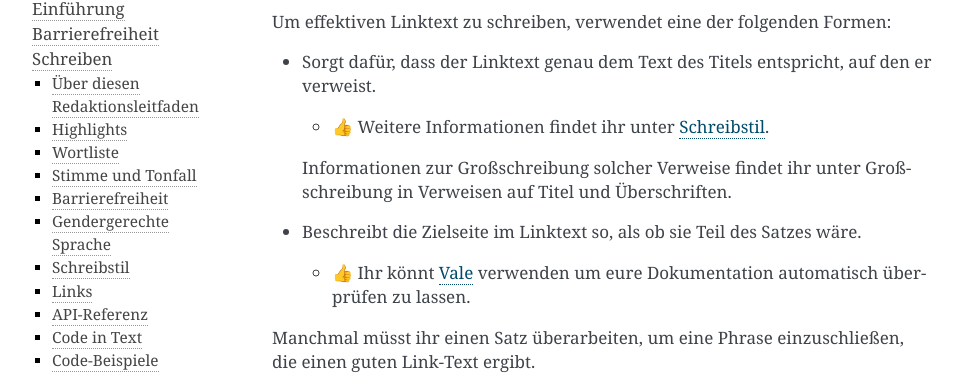
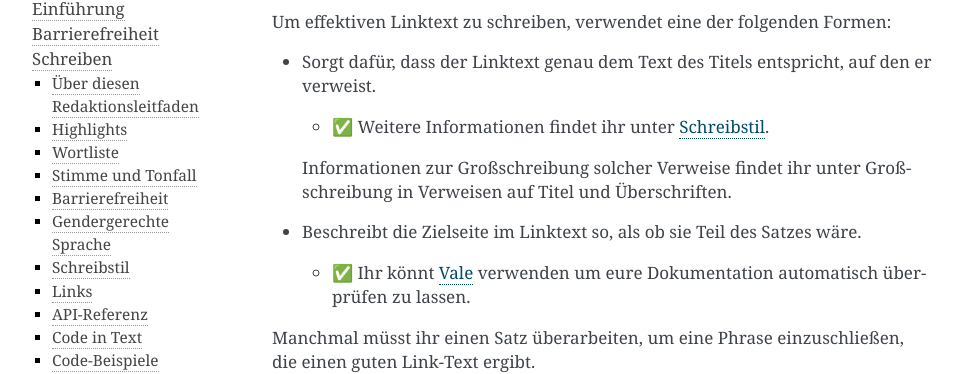
Before and after one commit to cusyio/cusy-design-system, a Sphinx documentation site: the page built from docs/writing/link-text.rst, in a window 1280 px wide and 900 px high. Shown: the part 366-740 px from the top of the window, without its empty margins (148-1111 px from the left). Built offline with Sphinx 7.4.7, drawn with Linux system fonts in a browser that asks for light colours.

Commit message:
Change signs for do and don’ts

```diff
--- a/docs/writing/link-text.rst
+++ b/docs/writing/link-text.rst
@@ -18,14 +18,14 @@
 * Sorgt dafür, dass der Linktext genau dem Text des Titels entspricht, auf den
   er verweist.
 
-  * 👍 Weitere Informationen findet ihr unter :doc:`Schreibstil <writing-style>`.
+  * ✅ Weitere Informationen findet ihr unter :doc:`Schreibstil <writing-style>`.
 
   Informationen zur Großschreibung solcher Verweise findet ihr unter
   Großschreibung in Verweisen auf Titel und Überschriften.
 
 * Beschreibt die Zielseite im Linktext so, als ob sie Teil des Satzes wäre.
 
-  * 👍 Ihr könnt :ref:`vale` verwenden um eure Dokumentation automatisch
+  * ✅ Ihr könnt :ref:`vale` verwenden um eure Dokumentation automatisch
     überprüfen zu lassen.
 
 Manchmal müsst ihr einen Satz überarbeiten, um eine Phrase einzuschließen, die
@@ -107,9 +107,9 @@
 Links zu  Dateien
 -----------------
 
-* 👎 `WebAIM Quick Reference
+* ❌ `WebAIM Quick Reference
   <https://webaim.org/resources/quickref/quickref.pdf>`_
-* 👍 `WebAIM Quick Reference (PDF, 327 KB)
+* ✅ `WebAIM Quick Reference (PDF, 327 KB)
   <https://webaim.org/resources/quickref/quickref.pdf>`_
 
 Der erste Link sieht aus wie ein normaler Link, und diejenige Person, die auf
```
